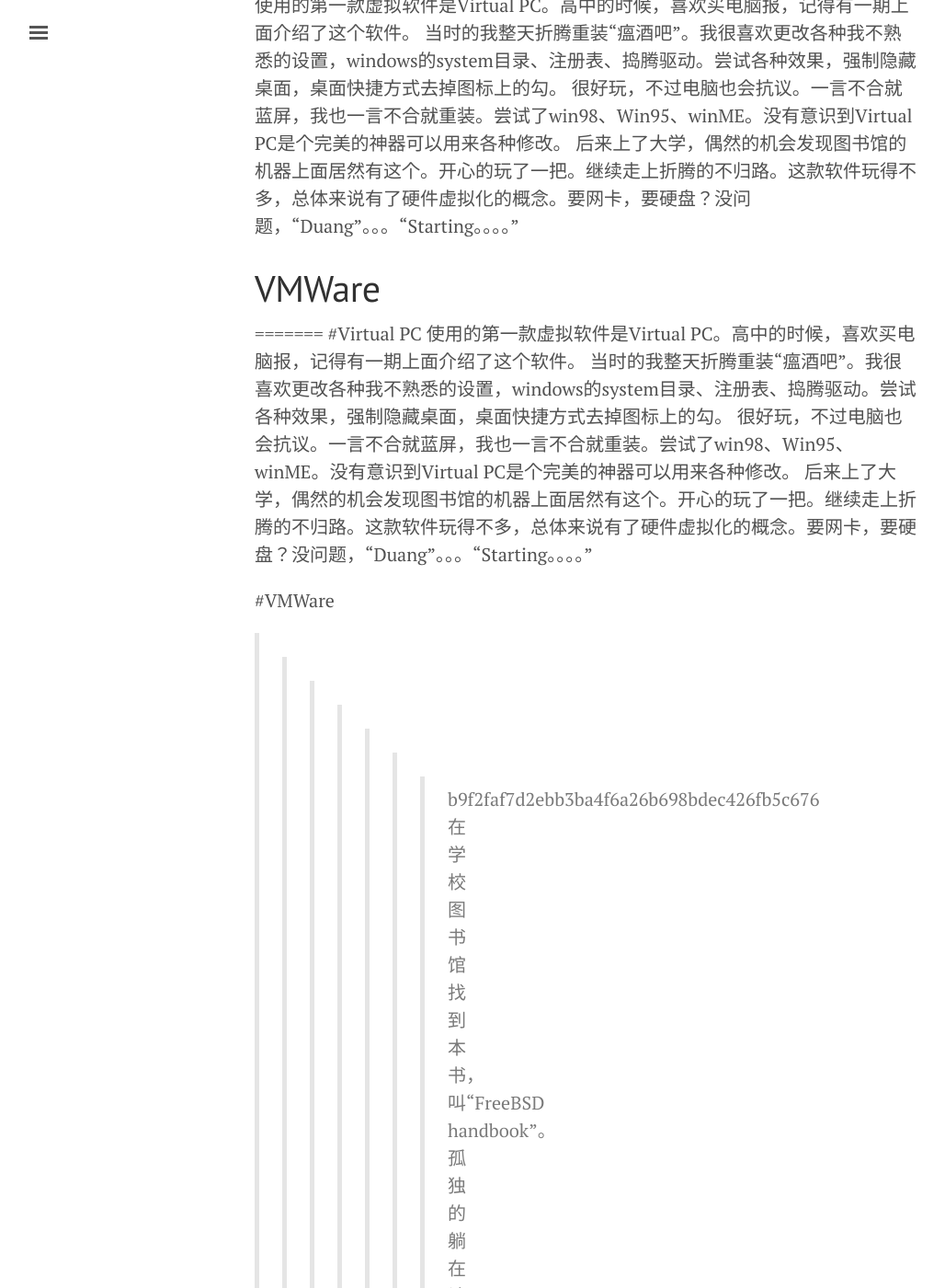
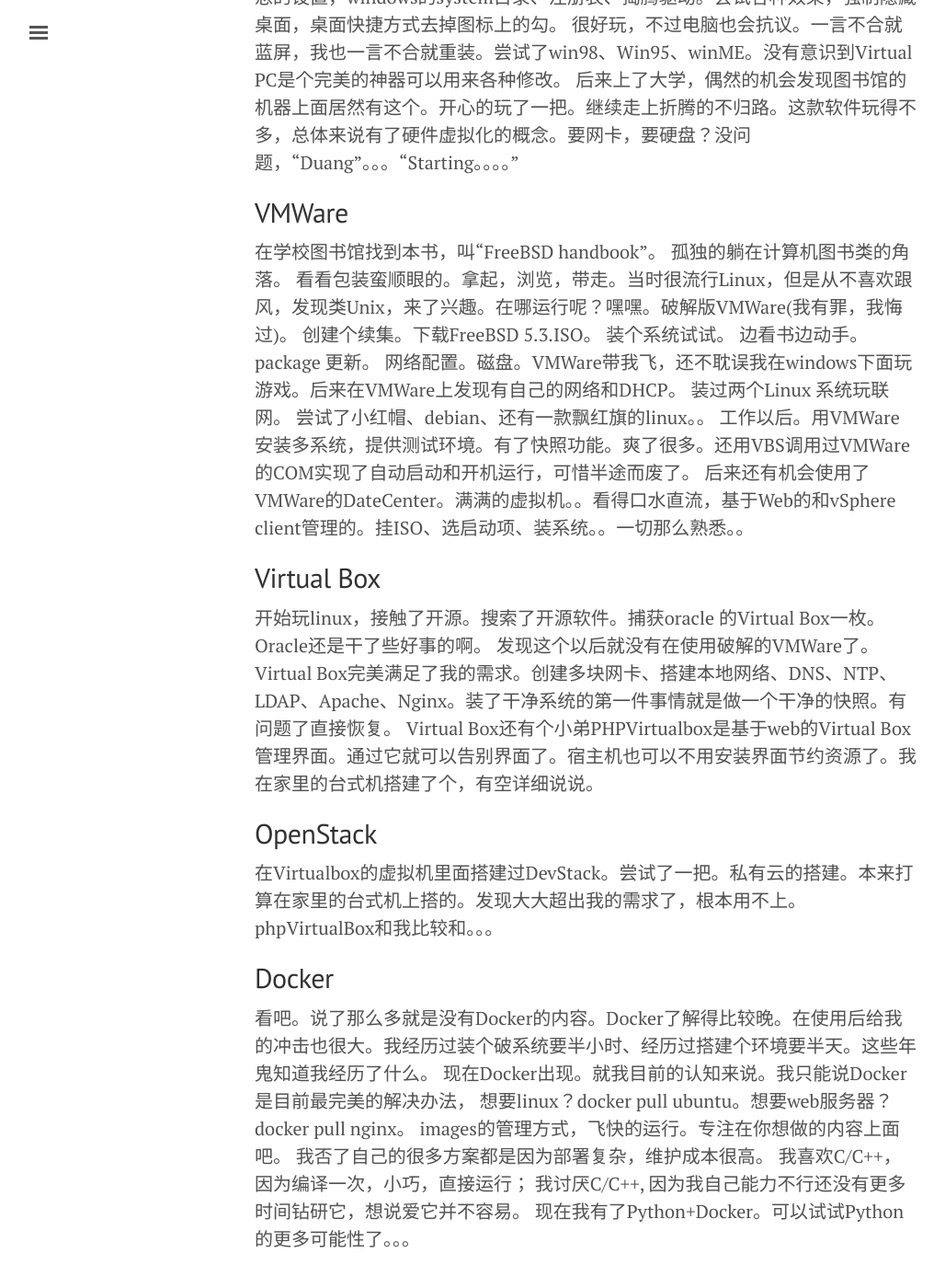
Before and after one commit to frank809/frank809.github.io, a Jekyll site: the page built from _posts/2017-08-30-docker.md, in a window 1280 px wide and 1400 px high, scrolled down 448 px. Shown: the whole window at 92% size, without its empty margins (3-1031 px from the left). Built offline with Jekyll 4.4.1, drawn with Linux system fonts in a browser that asks for light colours; some of the changed text lies outside the part shown.

Commit message:
fix markdown

```diff
--- a/_posts/2017-08-30-docker.md
+++ b/_posts/2017-08-30-docker.md
@@ -8,42 +8,23 @@ title: 该死的Docker
   为什么没有早点发现它，泪流满面.
 </div>
 
-<<<<<<< HEAD
-# Virtual PC
+## Virtual PC
 使用的第一款虚拟软件是Virtual PC。高中的时候，喜欢买电脑报，记得有一期上面介绍了这个软件。 当时的我整天折腾重装“瘟酒吧”。我很喜欢更改各种我不熟悉的设置，windows的system目录、注册表、捣腾驱动。尝试各种效果，强制隐藏桌面，桌面快捷方式去掉图标上的勾。 很好玩，不过电脑也会抗议。一言不合就蓝屏，我也一言不合就重装。尝试了win98、Win95、winME。没有意识到Virtual PC是个完美的神器可以用来各种修改。
 后来上了大学，偶然的机会发现图书馆的机器上面居然有这个。开心的玩了一把。继续走上折腾的不归路。这款软件玩得不多，总体来说有了硬件虚拟化的概念。要网卡，要硬盘？没问题，“Duang”。。。“Starting。。。。”
 
-# VMWare
-=======
-#Virtual PC
-使用的第一款虚拟软件是Virtual PC。高中的时候，喜欢买电脑报，记得有一期上面介绍了这个软件。 当时的我整天折腾重装“瘟酒吧”。我很喜欢更改各种我不熟悉的设置，windows的system目录、注册表、捣腾驱动。尝试各种效果，强制隐藏桌面，桌面快捷方式去掉图标上的勾。 很好玩，不过电脑也会抗议。一言不合就蓝屏，我也一言不合就重装。尝试了win98、Win95、winME。没有意识到Virtual PC是个完美的神器可以用来各种修改。
-后来上了大学，偶然的机会发现图书馆的机器上面居然有这个。开心的玩了一把。继续走上折腾的不归路。这款软件玩得不多，总体来说有了硬件虚拟化的概念。要网卡，要硬盘？没问题，“Duang”。。。“Starting。。。。”
-
-#VMWare
->>>>>>> b9f2faf7d2ebb3ba4f6a26b698bdec426fb5c676
+## VMWare
 在学校图书馆找到本书，叫“FreeBSD handbook”。 孤独的躺在计算机图书类的角落。 看看包装蛮顺眼的。拿起，浏览，带走。当时很流行Linux，但是从不喜欢跟风，发现类Unix，来了兴趣。在哪运行呢？嘿嘿。破解版VMWare(我有罪，我悔过)。 创建个续集。下载FreeBSD 5.3.ISO。 装个系统试试。 边看书边动手。package 更新。 网络配置。磁盘。VMWare带我飞，还不耽误我在windows下面玩游戏。后来在VMWare上发现有自己的网络和DHCP。 装过两个Linux 系统玩联网。 尝试了小红帽、debian、还有一款飘红旗的linux。。
 工作以后。用VMWare安装多系统，提供测试环境。有了快照功能。爽了很多。还用VBS调用过VMWare的COM实现了自动启动和开机运行，可惜半途而废了。
 后来还有机会使用了VMWare的DateCenter。满满的虚拟机。。看得口水直流，基于Web的和vSphere client管理的。挂ISO、选启动项、装系统。。一切那么熟悉。。
 
-<<<<<<< HEAD
-# Virtual Box
+## Virtual Box
 开始玩linux，接触了开源。搜索了开源软件。捕获oracle 的Virtual Box一枚。Oracle还是干了些好事的啊。 发现这个以后就没有在使用破解的VMWare了。Virtual Box完美满足了我的需求。创建多块网卡、搭建本地网络、DNS、NTP、LDAP、Apache、Nginx。装了干净系统的第一件事情就是做一个干净的快照。有问题了直接恢复。
 Virtual Box还有个小弟PHPVirtualbox是基于web的Virtual Box管理界面。通过它就可以告别界面了。宿主机也可以不用安装界面节约资源了。我在家里的台式机搭建了个，有空详细说说。
 
-# OpenStack
+## OpenStack
 在Virtualbox的虚拟机里面搭建过DevStack。尝试了一把。私有云的搭建。本来打算在家里的台式机上搭的。发现大大超出我的需求了，根本用不上。phpVirtualBox和我比较和。。。
 
-# Docker
-=======
-#Virtual Box
-开始玩linux，接触了开源。搜索了开源软件。捕获oracle 的Virtual Box一枚。Oracle还是干了些好事的啊。 发现这个以后就没有在使用破解的VMWare了。Virtual Box完美满足了我的需求。创建多块网卡、搭建本地网络、DNS、NTP、LDAP、Apache、Nginx。装了干净系统的第一件事情就是做一个干净的快照。有问题了直接恢复。
-Virtual Box还有个小弟PHPVirtualbox是基于web的Virtual Box管理界面。通过它就可以告别界面了。宿主机也可以不用安装界面节约资源了。我在家里的台式机搭建了个，有空详细说说。
-
-#OpenStack
-在Virtualbox的虚拟机里面搭建过DevStack。尝试了一把。私有云的搭建。本来打算在家里的台式机上搭的。发现大大超出我的需求了，根本用不上。phpVirtualBox和我比较和。。。
-
-#Docker
->>>>>>> b9f2faf7d2ebb3ba4f6a26b698bdec426fb5c676
+## Docker
 看吧。说了那么多就是没有Docker的内容。Docker了解得比较晚。在使用后给我的冲击也很大。我经历过装个破系统要半小时、经历过搭建个环境要半天。这些年鬼知道我经历了什么。 现在Docker出现。就我目前的认知来说。我只能说Docker是目前最完美的解决办法， 想要linux？docker pull ubuntu。想要web服务器？ docker pull nginx。 images的管理方式，飞快的运行。专注在你想做的内容上面吧。 我否了自己的很多方案都是因为部署复杂，维护成本很高。
 我喜欢C/C++，因为编译一次，小巧，直接运行； 我讨厌C/C++, 因为我自己能力不行还没有更多时间钻研它，想说爱它并不容易。
 现在我有了Python+Docker。可以试试Python的更多可能性了。。。
```
